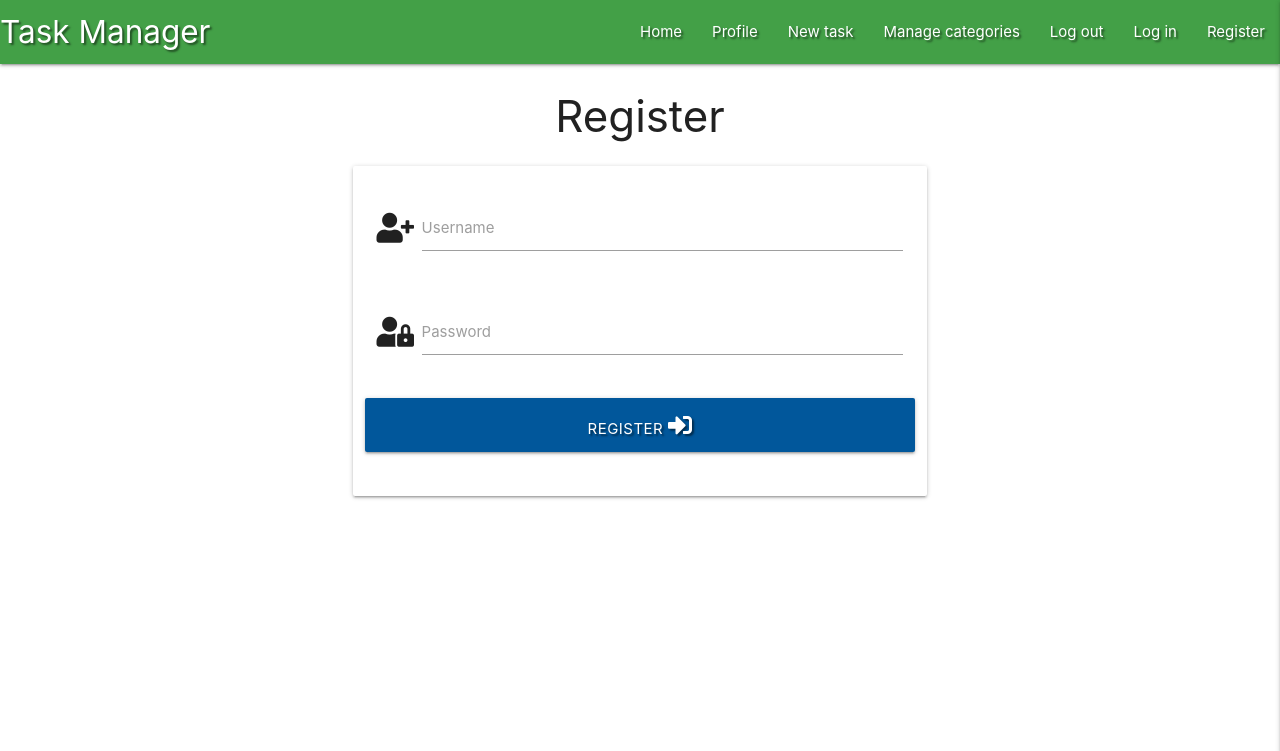
After one commit to Jade-ux/Task-Manager-MongoDB, a Flask app: page /register in a window 1280 px wide. The commit adds this page. Shown: the top 751 px of the page. Run offline with Flask 2, Linux system fonts and the light colour scheme; some libraries are stand-ins or nearby versions.

Commit message:
Add register functionality

```diff
--- a/app.py
+++ b/app.py
@@ -4,6 +4,7 @@ from flask import (
     redirect, request, session, url_for)
 from flask_pymongo import PyMongo
 from bson.objectid import ObjectId
+from werkzeug.security import generate_password_hash, check_password_hash
 if os.path.exists("env.py"):
     import env
 
@@ -24,6 +25,29 @@ def get_tasks():
     return render_template("tasks.html", tasks=tasks)
 
 
+@app.route("/register", methods=["GET", "POST"])
+def register():
+    if request.method == "POST":
+        #check if the username already exists
+        existing_user = mongo.db.users.find_one(
+            {"username": request.form.get("username").lower()})
+
+        if existing_user:
+            flash("Username already exists")
+            return redirect(url_for("register"))
+
+        register = {
+            "username": request.form.get("username").lower(),
+            "password": generate_password_hash(request.form.get("password"))
+        }
+        mongo.db.users.insert_one(register)
+
+        # put the new user into 'session' cookie
+        session["user"] = request.form.get("username").lower()
+        flash("Registration Successful!")
+    return render_template("register.html")
+
+
 if __name__ == "__main__":
     app.run(host=os.environ.get("IP"),
             port=int(os.environ.get("PORT")),
--- a/static/css/style.css
+++ b/static/css/style.css
@@ -1,3 +1,7 @@
 .text-shadow {
     text-shadow: 2px 2px 2px rgba(0, 0, 0, 0.5)
 }
+
+.flashes h4 {
+    line-height: 2;
+}
--- a/templates/base.html
+++ b/templates/base.html
@@ -25,7 +25,7 @@
                 <li><a href="#">Manage categories</a></li>
                 <li><a href="#">Log out</a></li>
                 <li><a href="#">Log in</a></li>
-                <li><a href="#">Register</a></li>
+                <li><a href="{{ url_for('register') }}">Register</a></li>
             </ul>
         </div>
     </nav>
@@ -38,12 +38,28 @@
                 <li><a href="#">Manage categories</a></li>
                 <li><a href="#">Log out</a></li>
                 <li><a href="#">Log in</a></li>
-                <li><a href="#">Register</a></li>
+                <li><a href="{{ url_for('register') }}">Register</a></li>
     </ul>
 
 </header>
+
+<section>
+    <!--flash messages-->
+    {% with messages = get_flashed_messages() %}
+        {% if messages %}
+            {% for message in messages %}
+                <div class="row flashes">
+                    <h4 class="light-blue lighten-4 center-align">{{ message }}</h4>
+                </div>
+            {% endfor %}
+        {% endif %}
+    {% endwith %}
+</section>
+
+    <main class="container">
     {% block content %}
     {% endblock %}
+    </main>
 
    <script src="https://code.jquery.com/jquery-3.5.1.min.js"
         integrity="sha256-9/aliU8dGd2tb6OSsuzixeV4y/faTqgFtohetphbbj0=" crossorigin="anonymous"></script>
--- /dev/null
+++ b/templates/register.html
@@ -0,0 +1,34 @@
+{% extends "base.html" %}
+{% block content %}
+
+<h3 class="center-align">Register</h3>
+
+<div class="row">
+    <form class="col s12 m8 offset-m2" method="POST" action="{{ url_for('register') }}">
+        <div class="card-panel">
+            <!--username-->
+            <div class="row">
+                <div class="input-field col s12">
+                    <i class="fas fa-user-plus prefix light-text text darken"></i>
+                    <input id="username" name="username" type="text" minlength="4" max-length="15" pattern="^[a-zA-Z0-9]{4,15}$" class="validate" required>
+                    <label for="username">Username</label>
+                </div>
+            </div>
+            <!--password-->
+            <div class="row">
+                <div class="input-field col s12">
+                    <i class="fas fa-user-lock prefix light-text text darken"></i>
+                    <input id="password" name="password" type="password" minlength="5" max-length="15"
+                    pattern="^[a-zA-Z0-9]{4,15}$" class="validate" required>
+                    <label for="password">Password</label>
+                </div>
+                </div>
+                <!--register button-->
+                <div class="row">
+<button type="submit" class="col s12 btn-large light-blue darken-4 text-shadow">Register <i class="fas fa-sign-in-alt"></i></button>
+                </div>
+        </div>
+    </form>
+</div>
+
+{% endblock %}
```
